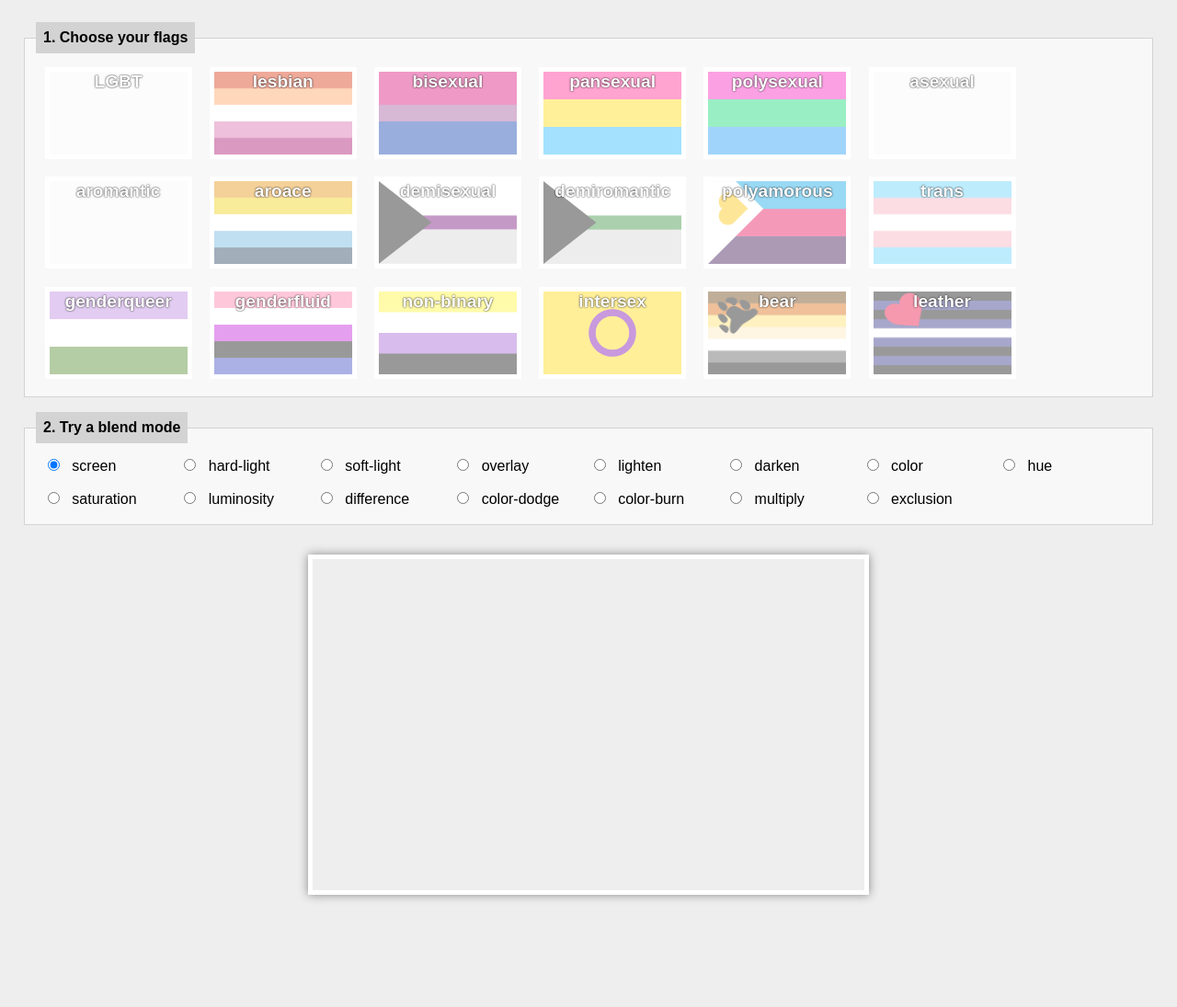
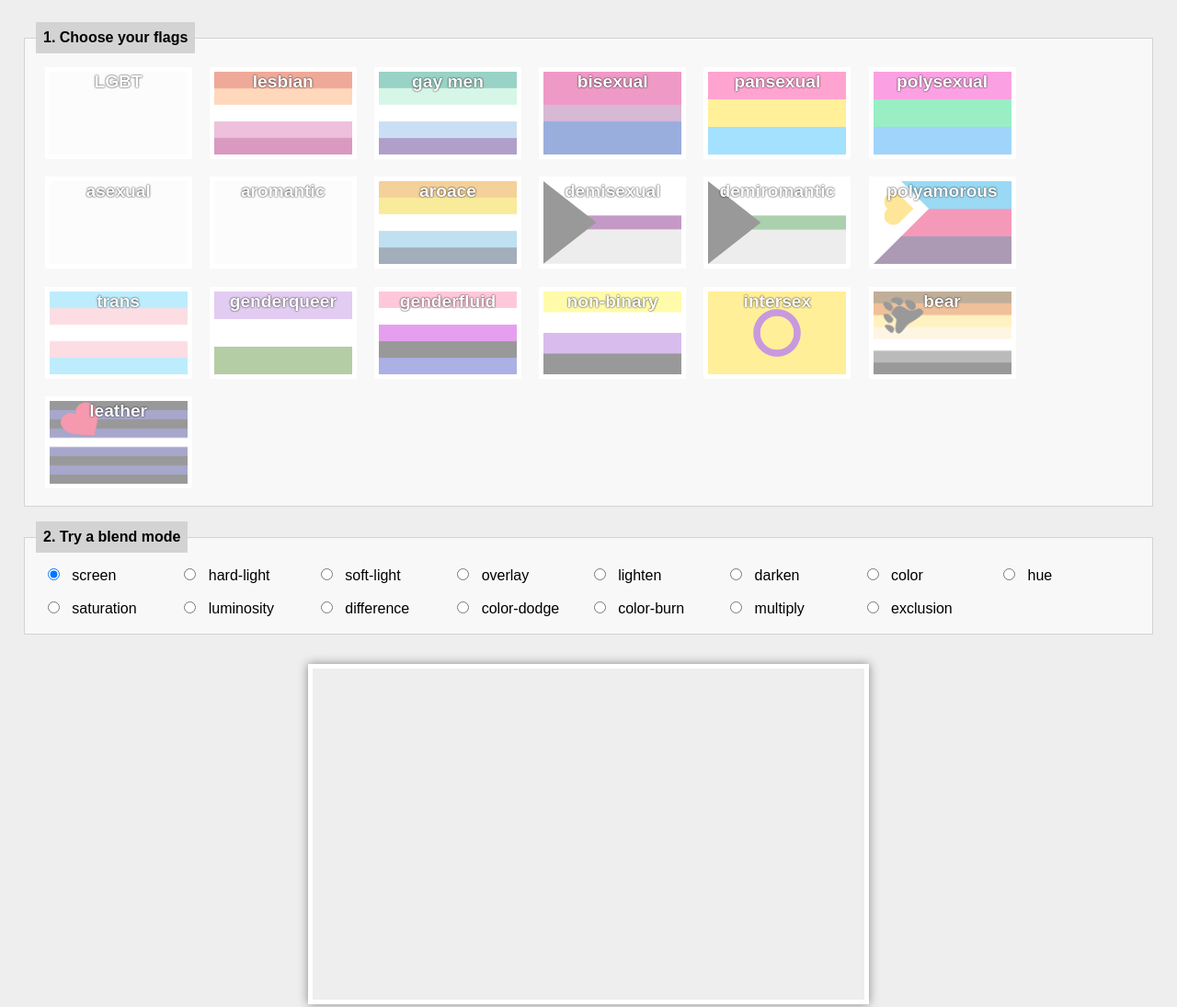
Before and after one commit to aimeerivers/prideflags, a plain HTML site: page index.html in a window 1280 px wide. Shown: the top 1095 px of the page at 92% size. Before the commit the page ends 1029 px from the top, so only its background shows below. Drawn offline with nearby package versions, Linux system fonts and the light colour scheme.

Commit message:
feat: Add gay-men flag

```diff
--- a/css/style.css
+++ b/css/style.css
@@ -82,6 +82,7 @@ label input {
 
 #LGBT { background-image: url(../img/LGBT.png); }
 #lesbian { background-image: url(../img/lesbian.png); }
+#gay-men { background-image: url(../img/gay-men.png); }
 #bisexual { background-image: url(../img/bisexual.png); }
 #pansexual { background-image: url(../img/pansexual.png); }
 #polysexual { background-image: url(../img/polysexual.png); }
--- a/index.html
+++ b/index.html
@@ -17,6 +17,7 @@
     <legend>1. Choose your flags</legend>
     <div class="flag" id="LGBT" title="LGBT">LGBT</div>
     <div class="flag" id="lesbian" title="lesbian">lesbian</div>
+    <div class="flag" id="gay-men" title="gay men">gay men</div>
     <div class="flag" id="bisexual" title="bisexual">bisexual</div>
     <div class="flag" id="pansexual" title="pansexual">pansexual</div>
     <div class="flag" id="polysexual" title="polysexual">polysexual</div>
```
Also changed, not shown: img/gay-men.png (added).
